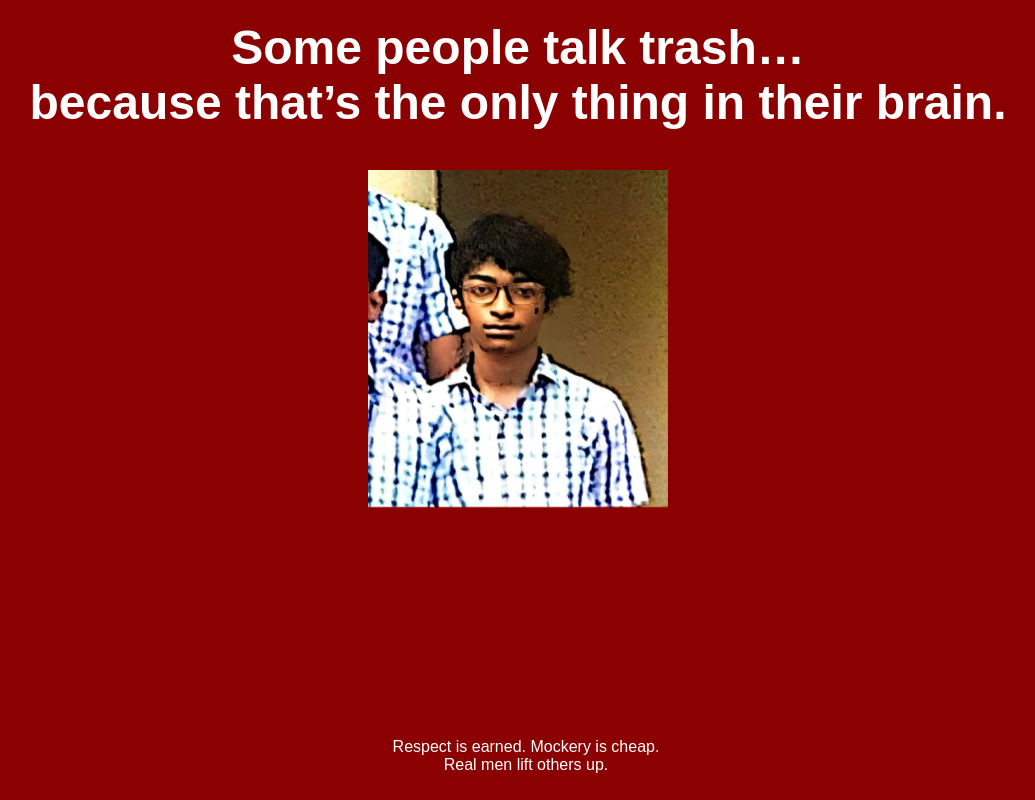
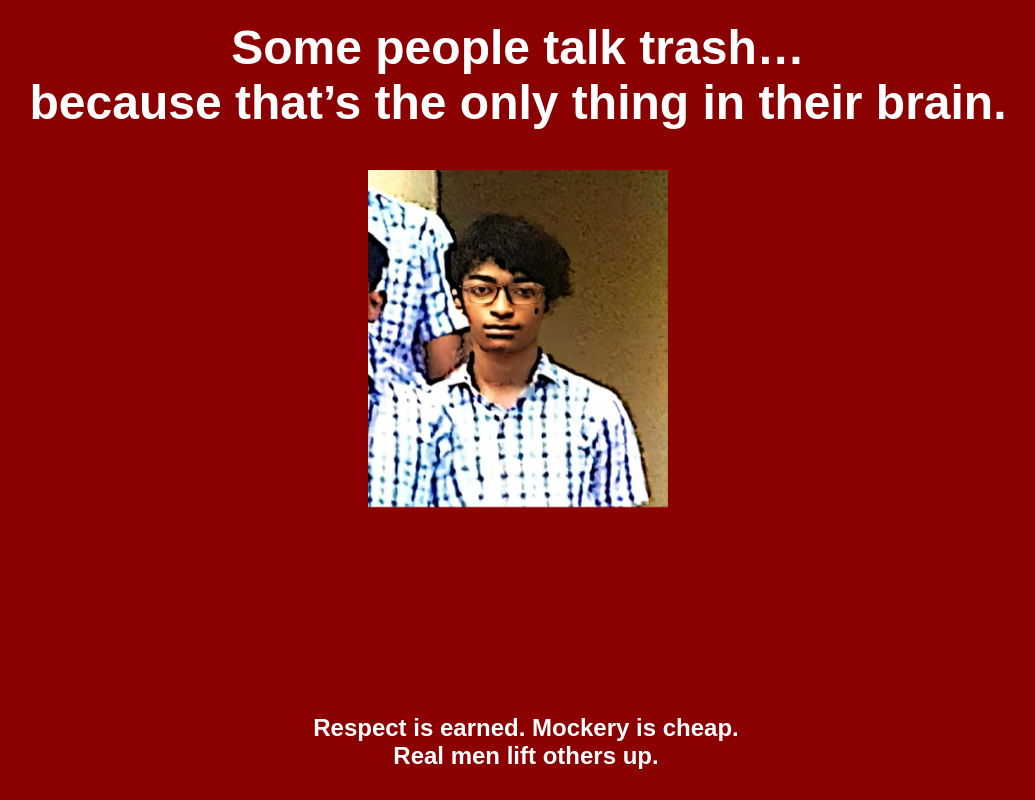
Before and after one commit to usernotfound-in/Nasif, a plain HTML site: page index.html in a window 1280 px wide. Shown: the whole page, without its empty margins (122-1157 px from the left). Drawn offline with Linux system fonts and the light colour scheme.

Commit message:
Update index.html

```diff
--- a/index.html
+++ b/index.html
@@ -67,7 +67,7 @@
     </div>
 
     <footer>
-        <p>Respect is earned. Mockery is cheap.<br>Real men lift others up.</p>
+        <h2>Respect is earned. Mockery is cheap.<br>Real men lift others up.</h2>
     </footer>
 
 </body>
```
